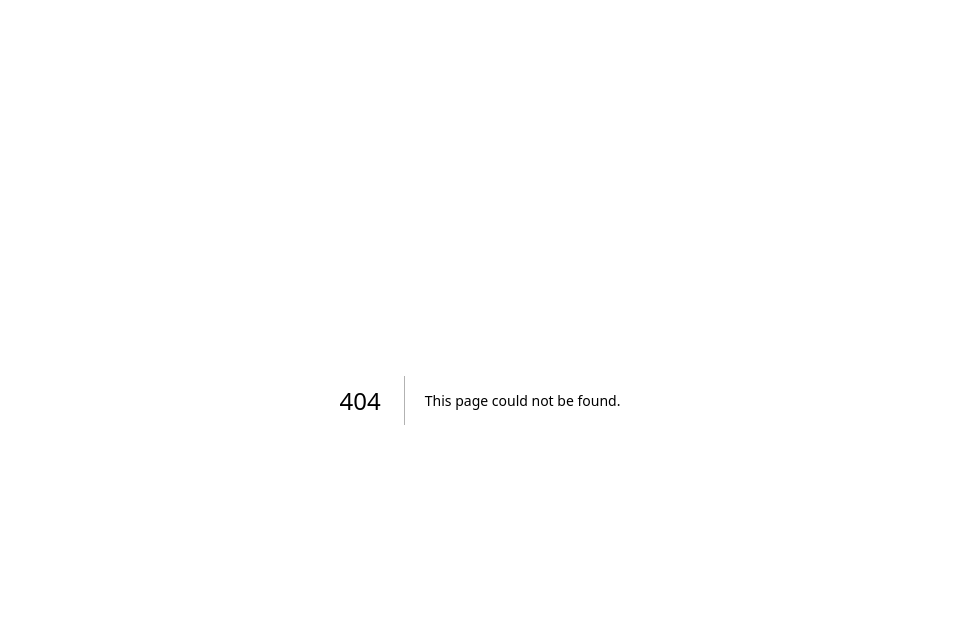
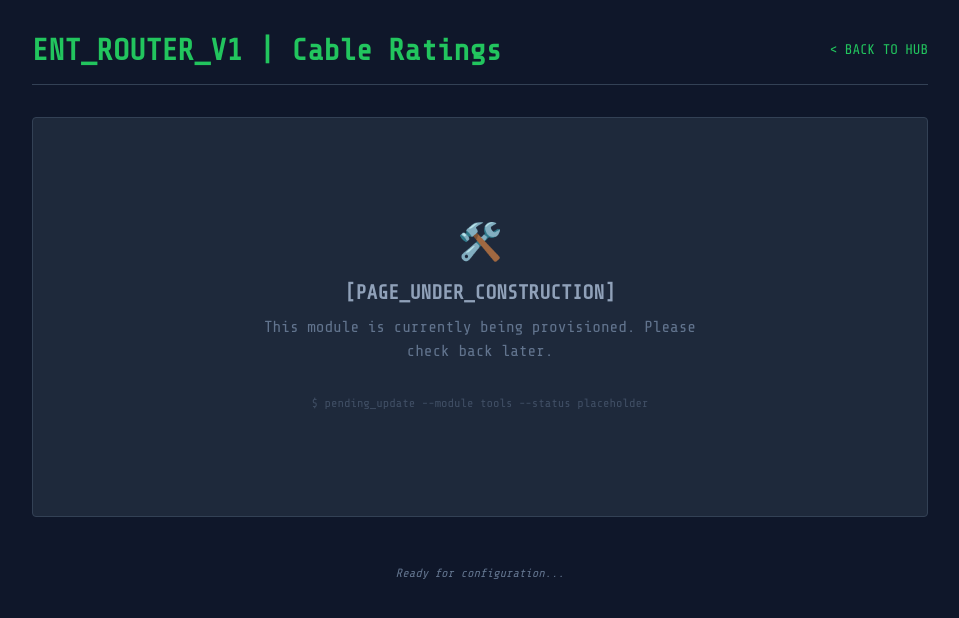
Before and after one commit to Zytronium/ENT_Study, a Next.js app: page /cable-ratings in a window 1280 px wide. Before the commit this address had no page. Shown: the top 618 px of the page, without its empty margins (160-1119 px from the left). Built offline with nearby package versions, Linux system fonts and the light colour scheme.

Commit message:
Rename PVC Rated Cables to Cable Ratings

```diff
--- a/app/pvc-rated-cables/page.tsx
+++ b/app/cable-ratings/page.tsx
@@ -1,11 +1,11 @@
 import Link from "next/link";
 
-export default function PVCRatedCables() {
+export default function CableRatings() {
   return (
     <div className="min-h-screen flex flex-col items-center p-8">
       <header className="w-full max-w-4xl mb-8 border-b border-border pb-4">
         <div className="flex justify-between items-center">
-          <h1 className="text-3xl font-bold text-accent">ENT_ROUTER_V1 | PVC Rated Cables</h1>
+          <h1 className="text-3xl font-bold text-accent">ENT_ROUTER_V1 | Cable Ratings</h1>
           <Link href="/" className="text-sm text-accent hover:underline">{"<"} BACK TO HUB</Link>
         </div>
       </header>
--- a/app/page.tsx
+++ b/app/page.tsx
@@ -139,7 +139,7 @@ export default function Home() {
               className="p-4 bg-slate-800 hover:bg-slate-700 border border-border rounded transition-colors group"
             >
               <div className="flex justify-between items-center">
-                <span className="text-accent group-hover:underline">{">"} PVC Rated Cables <span
+                <span className="text-accent group-hover:underline">{">"} Cable Ratings <span
                   className="text-red-500 text-xs ml-2">[OFFLINE]</span></span>
                 <span className="text-xs text-slate-500">[8/14/26]</span>
               </div>
```
